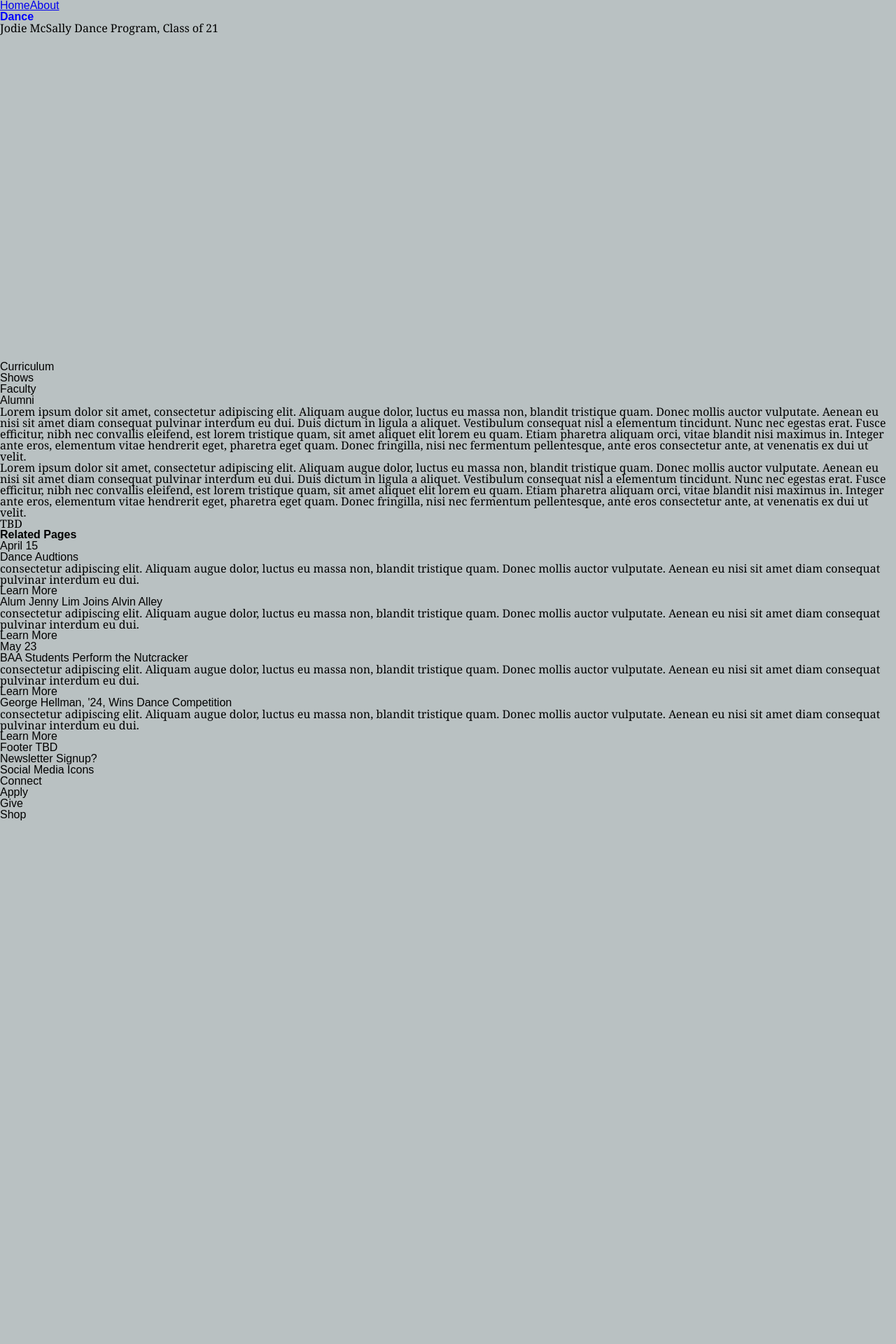
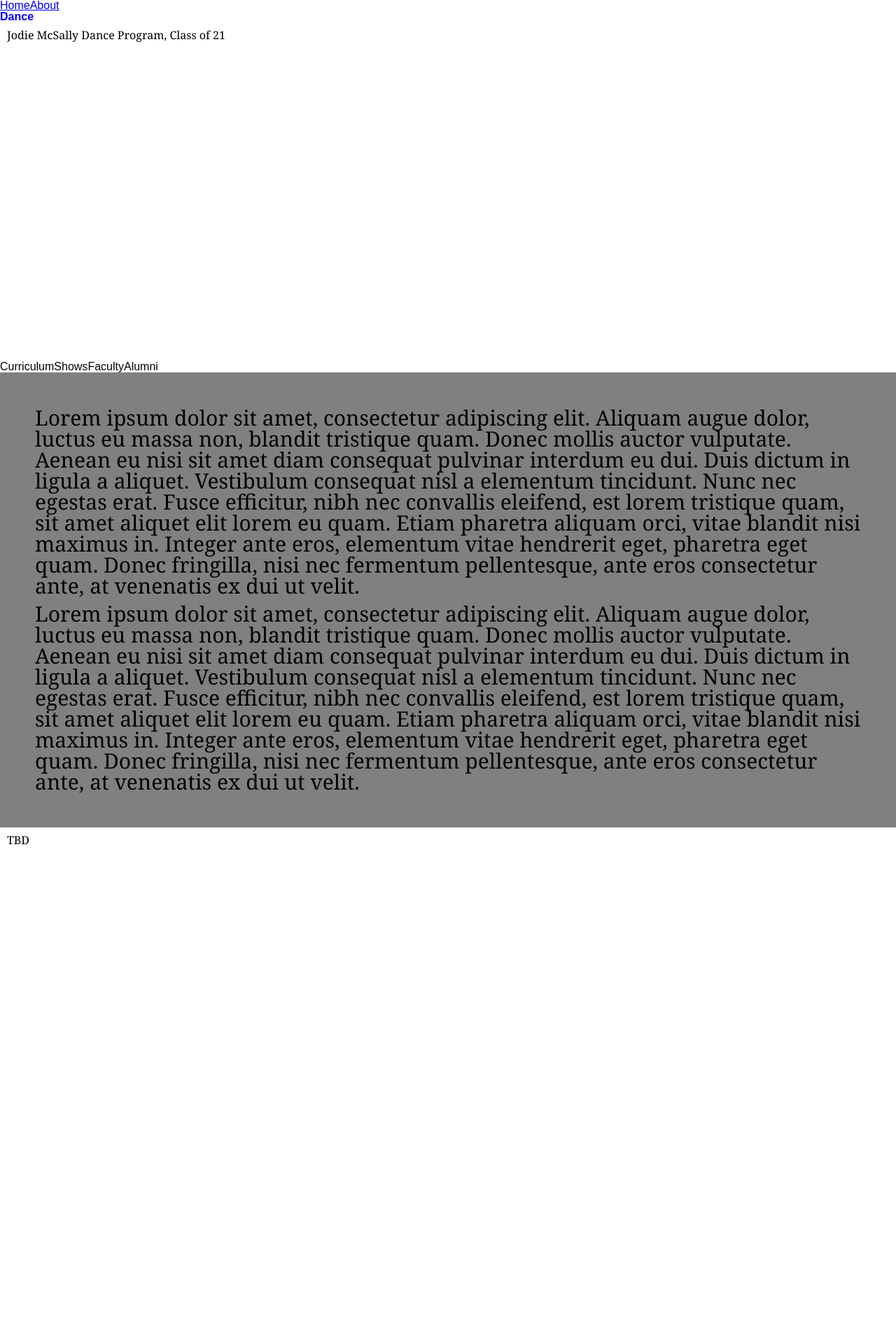
Before and after one commit to Artists-for-Humanity/BAA-prototype, a PHP site: page /Dance/index.html in a window 1280 px wide. Shown: the top 1920 px of the page at 70% size. Before the commit the page ends 1172 px from the top, so only its background shows below. Run offline with PHP 8.4, Linux system fonts and the light colour scheme.

Commit message:
added more css
still needs more css

```diff
--- a/site/Dance/index.html
+++ b/site/Dance/index.html
@@ -15,59 +15,71 @@
     <h1>Dance</h1>
     <p>Jodie McSally Dance Program, Class of 21</p>
   </div>
-  <div>
+  <div class="sub-nav">
     <div>Curriculum</div>
     <div>Shows</div>
     <div>Faculty</div>
     <div>Alumni</div>
+  </div>
 
-  </div>
+  <div class="intro-text">
   <p>Lorem ipsum dolor sit amet, consectetur adipiscing elit. Aliquam augue dolor, luctus eu massa non, blandit
     tristique quam. Donec mollis auctor vulputate. Aenean eu nisi sit amet diam consequat pulvinar interdum eu dui. Duis
     dictum in ligula a aliquet. Vestibulum consequat nisl a elementum tincidunt. Nunc nec egestas erat. Fusce efficitur,
     nibh nec convallis eleifend, est lorem tristique quam, sit amet aliquet elit lorem eu quam. Etiam pharetra aliquam
     orci, vitae blandit nisi maximus in. Integer ante eros, elementum vitae hendrerit eget, pharetra eget quam. Donec
-    fringilla, nisi nec fermentum pellentesque, ante eros consectetur ante, at venenatis ex dui ut velit.
+    fringilla, nisi nec fermentum pellentesque, ante eros consectetur ante, at venenatis ex dui ut velit.</p>
 
-  </p>
   <p>Lorem ipsum dolor sit amet, consectetur adipiscing elit. Aliquam augue dolor, luctus eu massa non, blandit
     tristique quam. Donec mollis auctor vulputate. Aenean eu nisi sit amet diam consequat pulvinar interdum eu dui. Duis
     dictum in ligula a aliquet. Vestibulum consequat nisl a elementum tincidunt. Nunc nec egestas erat. Fusce efficitur,
     nibh nec convallis eleifend, est lorem tristique quam, sit amet aliquet elit lorem eu quam. Etiam pharetra aliquam
     orci, vitae blandit nisi maximus in. Integer ante eros, elementum vitae hendrerit eget, pharetra eget quam. Donec
-    fringilla, nisi nec fermentum pellentesque, ante eros consectetur ante, at venenatis ex dui ut velit.
-    <p>TBD</p>
-  </p>
+    fringilla, nisi nec fermentum pellentesque, ante eros consectetur ante, at venenatis ex dui ut velit.</p>
+  </div>
+
+    <p class= "TBD-space">TBD</p>
+
+<div class="related-pages-start">
   <h2>Related Pages</h2>
   <div>
+
     <div>April 15</div>
     <div>Dance Audtions</div>
     <p>consectetur adipiscing elit. Aliquam augue dolor, luctus eu massa non, blandit tristique quam. Donec mollis
       auctor vulputate. Aenean eu nisi sit amet diam consequat pulvinar interdum eu dui. </p>
     <a>Learn More</a>
+
     <div>Alum Jenny Lim Joins Alvin Alley</div>
     <p>consectetur adipiscing elit. Aliquam augue dolor, luctus eu massa non, blandit tristique quam. Donec mollis
       auctor vulputate. Aenean eu nisi sit amet diam consequat pulvinar interdum eu dui. </p>
     <a>Learn More</a>
+
     <div>May 23</div>
     <div>BAA Students Perform the Nutcracker</div>
     <p>consectetur adipiscing elit. Aliquam augue dolor, luctus eu massa non, blandit tristique quam. Donec mollis
       auctor vulputate. Aenean eu nisi sit amet diam consequat pulvinar interdum eu dui. </p>
     <a>Learn More</a>
+
     <div>George Hellman, '24, Wins Dance Competition</div>
     <p>consectetur adipiscing elit. Aliquam augue dolor, luctus eu massa non, blandit tristique quam. Donec mollis
       auctor vulputate. Aenean eu nisi sit amet diam consequat pulvinar interdum eu dui. </p>
     <a>Learn More</a>
   </div>
-  <div>
-    <footer>Footer TBD</footer>
+</div>
+
+<div class="student">
+  <p>Student Illustration</p>
+</div>
+
+    <footer>Footer TBD
     <div>Newsletter Signup?</div>
     <div>Social Media Icons</div>
     <div>Connect</div>
     <div>Apply</div>
     <div>Give</div>
     <div>Shop</div>
-  </div>
+    </footer>
 </body>
 
 </html>
--- a/site/Dance/styles.css
+++ b/site/Dance/styles.css
@@ -2,9 +2,6 @@ h1 {
     color: blue;
 }
 
-body {
-    background-color: rgb(185, 193, 194);
-}
 
 p {
     font-family: Cambria, Cochin, Georgia, Times, 'Times New Roman', serif, Times, serif;
@@ -13,3 +10,41 @@ p {
 .header-box {
     height: 500px;
 }
+
+.sub-nav {
+display:flex
+}
+
+p {
+  margin-top: 10px;
+  margin-bottom: 10px;
+  margin-right: 10px;
+  margin-left: 10px;
+}
+
+.intro-text {
+  background-color: gray;
+  padding: 40px;
+}
+
+.intro-text p {
+  font-size: 30px;
+}
+
+.TBD-space {
+  height: 1200px;
+}
+
+.related-pages-start {
+  background-color: gray;
+  padding: 50px;
+}
+
+.related-pages-start h2{
+  font-size: 24px;
+  padding: 10px;
+}
+
+.student {
+  height: 100px
+}
```
